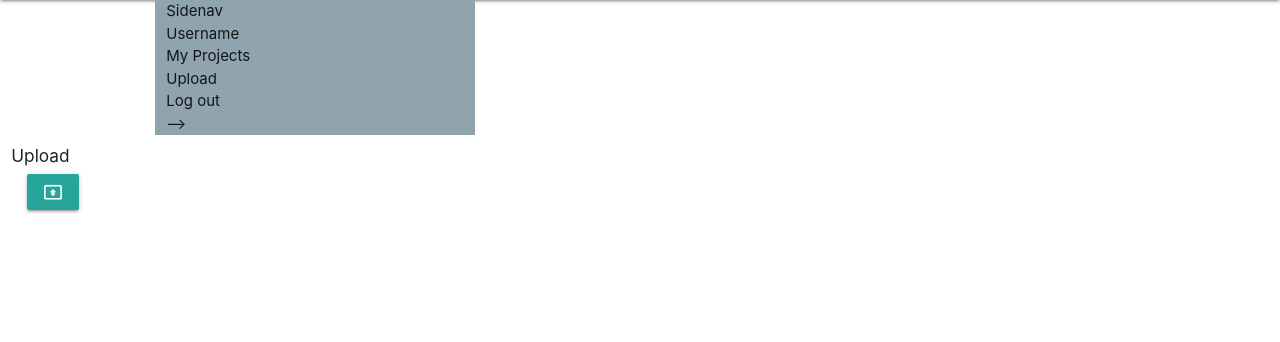
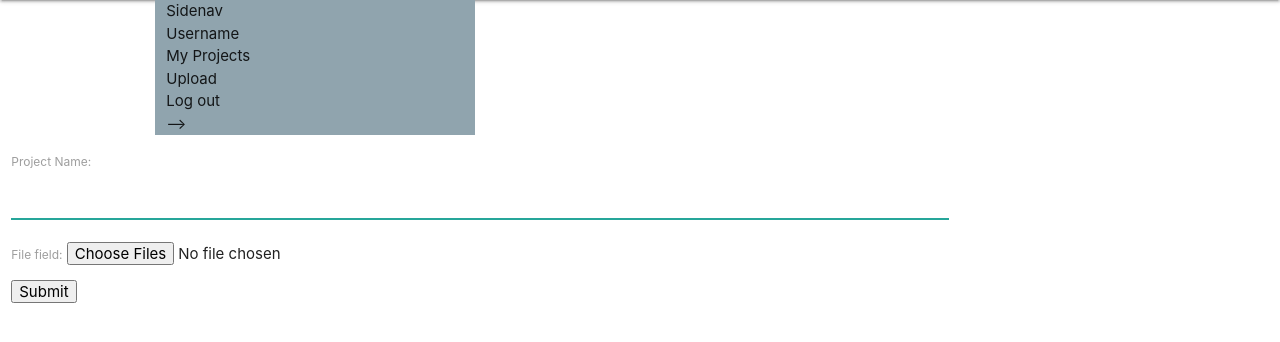
Before and after one commit to HE-Arc/WebGaL, a Django app: template project/WebGal/main/templates/upload.html in a window 1280 px wide. Shown: the part 64-406 px from the top of the page. Run offline with Django 3.2, Linux system fonts and the light colour scheme; the template is opened without the code that fills it: values that come from a table or form of the project are taken from there, others are empty; the visitor is signed in with stand-in values (Sample User, id 1); some libraries are stand-ins or nearby versions.

Commit message:
setting up file upload

```diff
--- /dev/null
+++ b/project/WebGal/main/forms.py
@@ -0,0 +1,8 @@
+from django import forms
+
+
+class FileFieldForm(forms.Form):
+    project_name = forms.CharField(max_length=254,
+                                   widget=forms.TextInput(attrs={'autofocus': ''}),
+                                   label="Project Name")
+    file_field = forms.FileField(widget=forms.ClearableFileInput(attrs={'multiple': True}))
--- a/project/WebGal/main/models.py
+++ b/project/WebGal/main/models.py
@@ -6,6 +6,7 @@ class Project(models.Model):
     pub_date = models.DateTimeField('date published')
     likes = models.IntegerField(default=0)
     shares = models.IntegerField(default=0)
+    directory = models.SlugField()
 
 
 class User(models.Model):
--- a/project/WebGal/main/templates/upload.html
+++ b/project/WebGal/main/templates/upload.html
@@ -1,8 +1,16 @@
 {% extends 'index.html' %}
 
 {% block content %}
-<h6>Upload</h6>
-<a href="#" class="btn-flat">
-    <i class="btn material-icons">present_to_all</i>
-</a>
+
+<!--{% if user.is_authenticated %}-->
+<form method="post" action="{% url 'index' %}">
+    {% csrf_token %}
+    {{ form.as_p }}
+    <input type="hidden" name="username" value={{ user.get_username }}/>
+    <input type="submit"/>
+</form>
+<!--{% else %}-->
+    <!--<p>You are not supposed to be here. Please log in.</p>-->
+<!--{% endif %}-->
+
 {% endblock %}
--- a/project/WebGal/main/urls.py
+++ b/project/WebGal/main/urls.py
@@ -7,5 +7,5 @@ from . import views
 urlpatterns = [
     url(r'^$', views.index, name='index'),
     url(r'^project', views.project, name='project'),
-    url(r'^upload', views.upload, name='upload'),
+    url(r'^upload', views.FileFieldView.as_view(), name='upload'),
 ]+ static(settings.STATIC_URL, document_root=settings.STATIC_ROOT)
```
Also changed, not shown: project/WebGal/WebGal/settings/base.py (+7 -9 lines), project/WebGal/main/views.py (+26 -5 lines).
